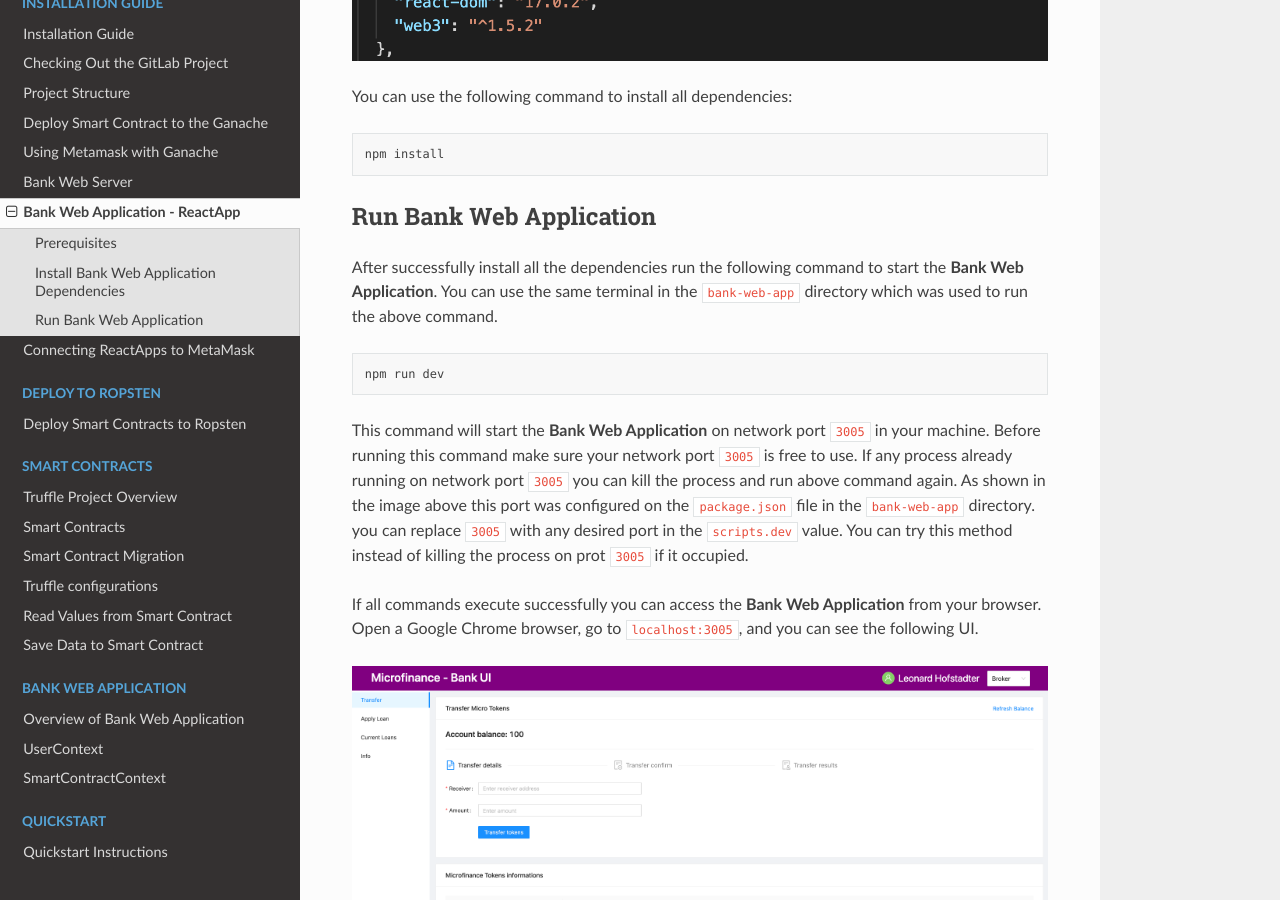
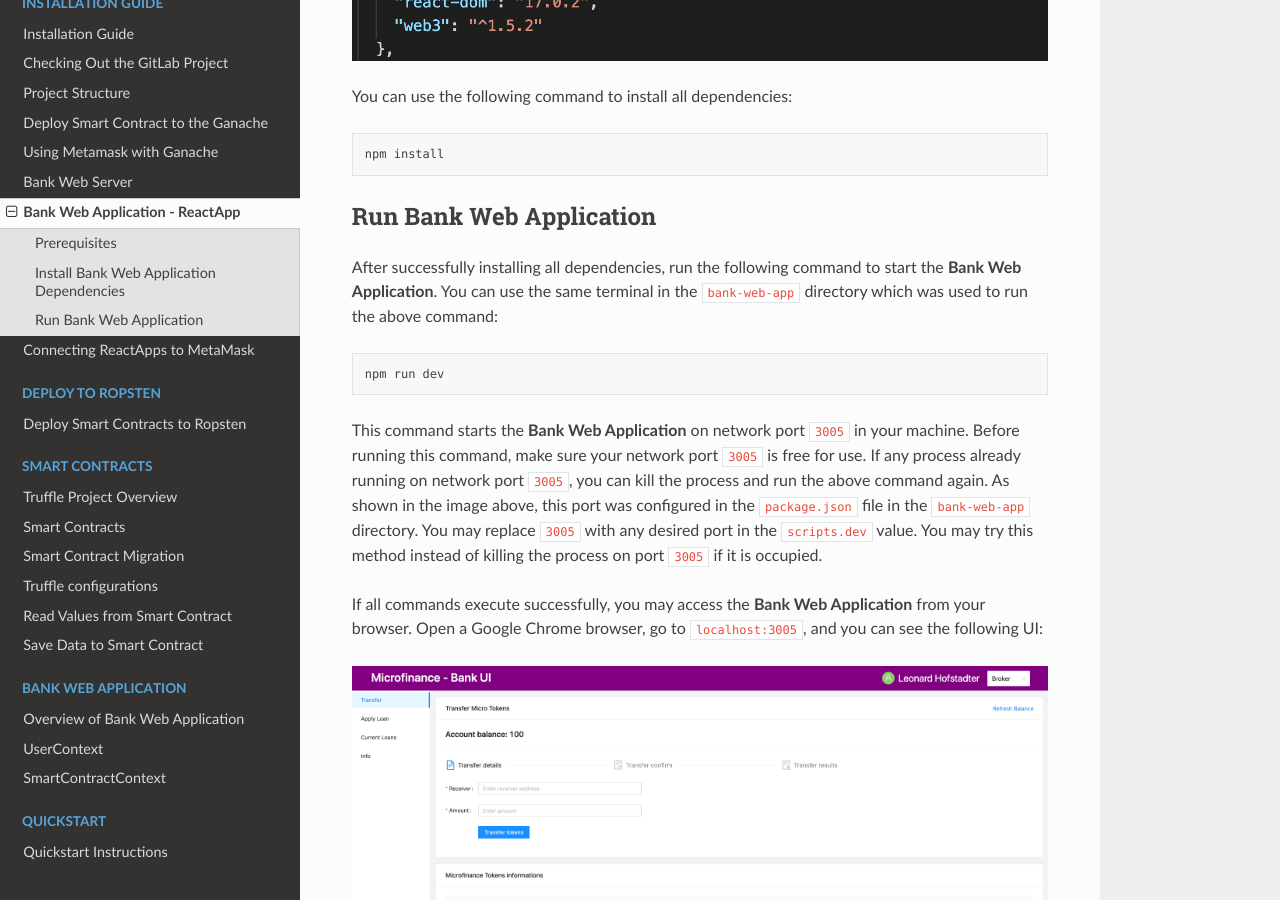
Before and after one commit to NivedithaKarthikeyan/LandregistryApp, a Sphinx documentation site: the page built from docs/source/installation/bankApp.rst, in a window 1280 px wide and 900 px high, scrolled down 1286 px. Built offline with Sphinx 7.4.7 and the Read the Docs theme 2.0.0, drawn with Linux system fonts in a browser that asks for light colours.

Commit message:
Update docs/source/installation/bankApp.rst

```diff
--- a/docs/source/installation/bankApp.rst
+++ b/docs/source/installation/bankApp.rst
@@ -42,21 +42,20 @@
 Run Bank Web Application
 ------------------------
 
-After successfully install all the dependencies run the following command to start the **Bank Web Application**.
-You can use the same terminal in the ``bank-web-app`` directory which was used to run the above command. ::
+After successfully installing all dependencies, run the following command to start the **Bank Web Application**.
+You can use the same terminal in the ``bank-web-app`` directory which was used to run the above command: ::
 
    npm run dev
 
+This command starts the **Bank Web Application** on network port ``3005`` in your machine.
+Before running this command, make sure your network port
+``3005`` is free for use. If any process already running on network port ``3005``,
+you can kill the process and run the above command again.
+As shown in the image above, this port was configured in the ``package.json`` file in the ``bank-web-app`` directory.
+You may replace ``3005`` with any desired port in the ``scripts.dev`` value.
+You may try this method instead of killing the process on port ``3005`` if it is occupied.
 
-This command will start the **Bank Web Application** on network port ``3005`` in your machine.
-Before running this command make sure your network port
-``3005`` is free to use. If any process already running on network port ``3005``
-you can kill the process and run above command again.
-As shown in the image above this port was configured on the ``package.json`` file in the ``bank-web-app`` directory.
-you can replace ``3005`` with any desired port in the ``scripts.dev`` value.
-You can try this method instead of killing the process on prot ``3005`` if it occupied.
-
-If all commands execute successfully you can access the **Bank Web Application** from your browser.
-Open a Google Chrome browser, go to ``localhost:3005``, and you can see the following UI.
+If all commands execute successfully, you may access the **Bank Web Application** from your browser.
+Open a Google Chrome browser, go to ``localhost:3005``, and you can see the following UI:
 
 .. image:: ../images/bank_app_overview.png
```
